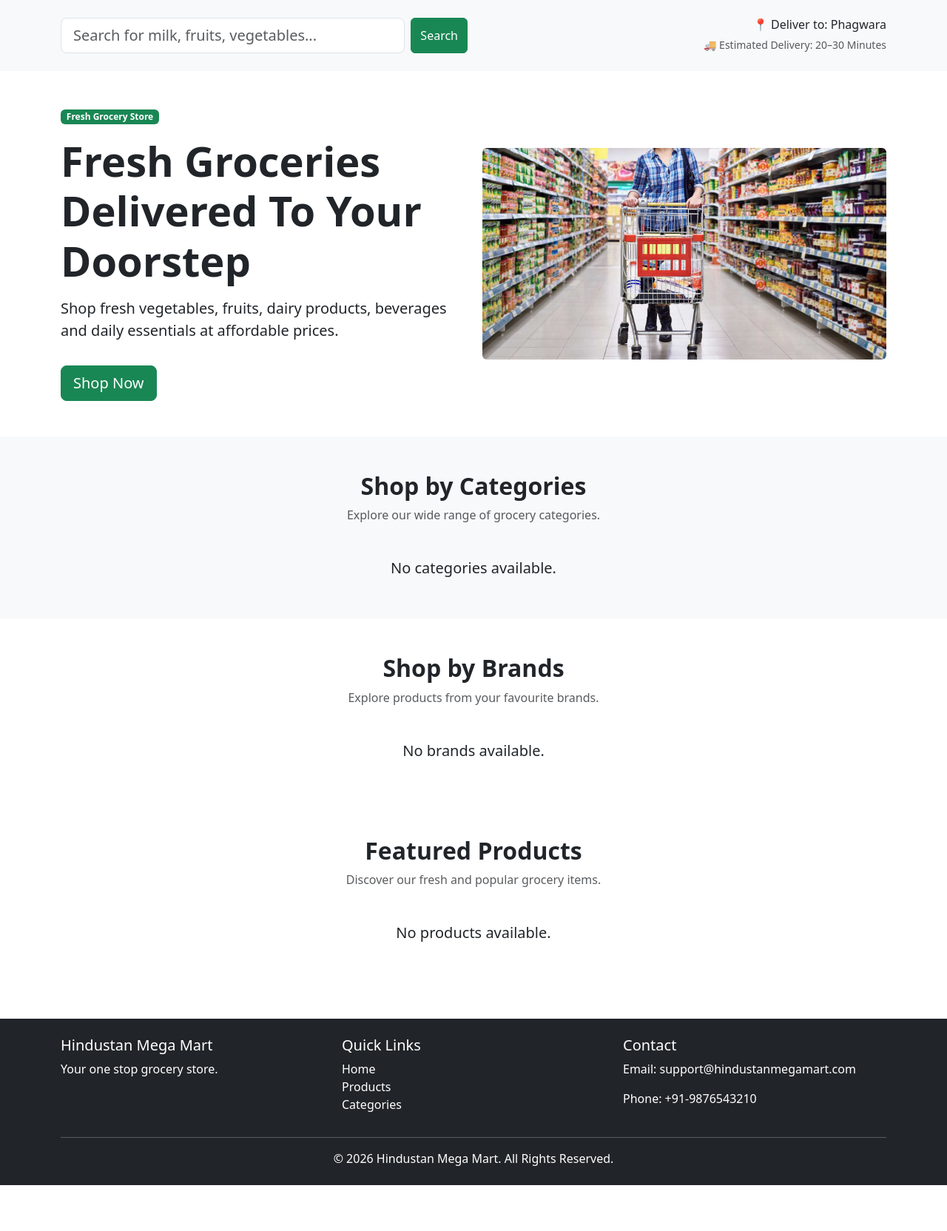
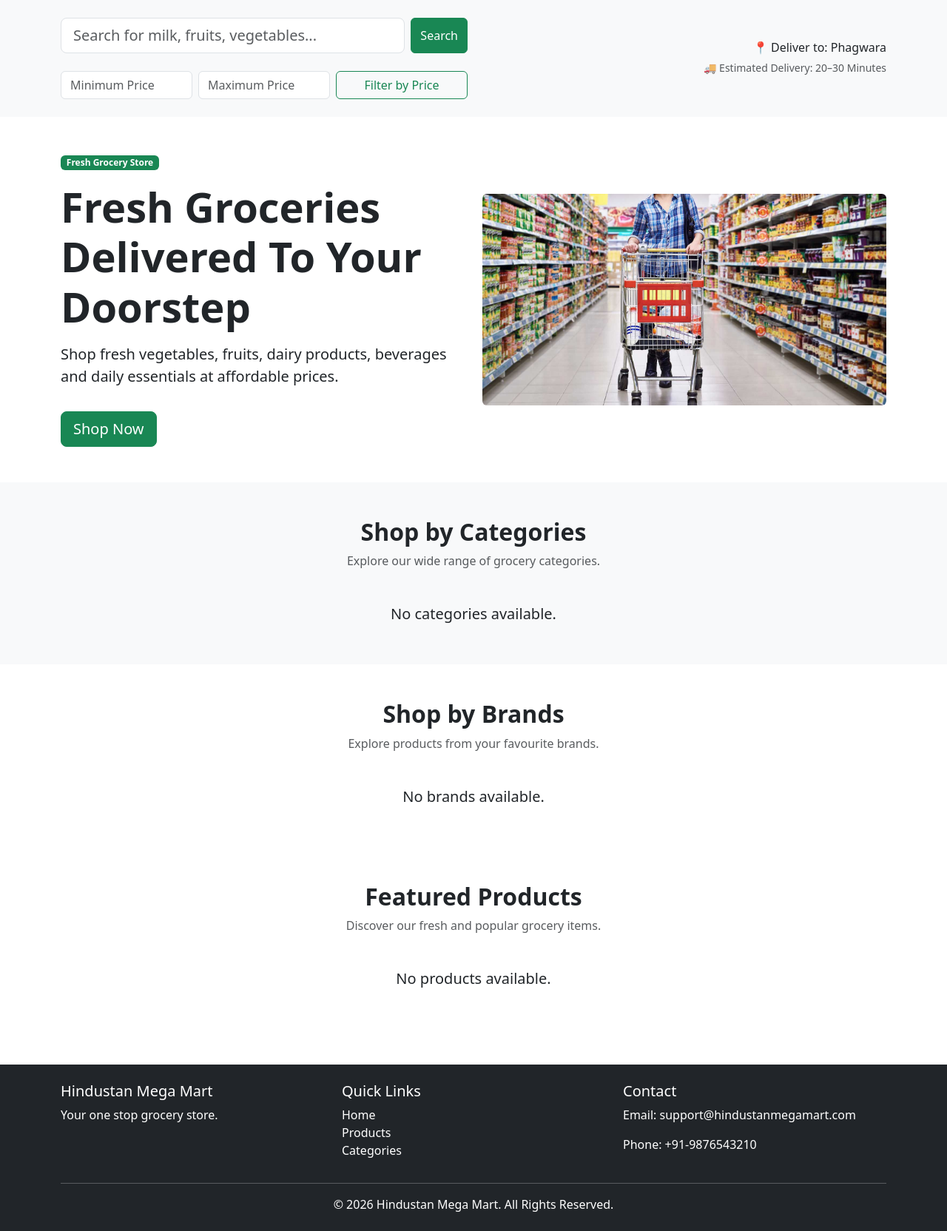
Before and after one commit to ravipushp/Hindustan-Mega-Mart, a Django app: page / in a window 1280 px wide. Shown: the part 56-1720 px from the top of the page at 74% size. Before the commit the page ends 1658 px from the top, so only its background shows below. Run offline with Django 5.2, Linux system fonts and the light colour scheme; data that the repository does not hold is empty.

Commit message:
Add price filtering for products

```diff
--- a/Hindustan-Mega-Mart/backend/products/views.py
+++ b/Hindustan-Mega-Mart/backend/products/views.py
@@ -7,6 +7,9 @@ def home(request):
     search_query = request.GET.get("search", "")
     category_slug = request.GET.get("category", "")
     brand_slug = request.GET.get("brand", "")
+
+    min_price = request.GET.get("min_price", "")
+    max_price = request.GET.get("max_price", "")
 
     categories = Category.objects.filter(is_active=True)
     brands = Brand.objects.filter(is_active=True)
@@ -30,6 +33,18 @@ def home(request):
             brand__slug=brand_slug
         )
 
+    # Minimum Price Filter
+    if min_price:
+        products = products.filter(
+            price__gte=min_price
+        )
+
+    # Maximum Price Filter
+    if max_price:
+        products = products.filter(
+            price__lte=max_price
+        )
+
     context = {
         "products": products,
         "categories": categories,
@@ -37,6 +52,8 @@ def home(request):
         "search_query": search_query,
         "selected_category": category_slug,
         "selected_brand": brand_slug,
+        "min_price": min_price,
+        "max_price": max_price,
     }
 
     return render(request, "products/home.html", context)
--- a/Hindustan-Mega-Mart/backend/templates/products/home.html
+++ b/Hindustan-Mega-Mart/backend/templates/products/home.html
@@ -10,9 +10,10 @@
 
         <div class="row g-3 align-items-center">
 
-            <!-- Search -->
+            <!-- Search and Price Filters -->
             <div class="col-lg-6">
 
+                <!-- Search -->
                 <form method="GET" class="d-flex">
 
                     <input
@@ -22,9 +23,53 @@
                         placeholder="Search for milk, fruits, vegetables..."
                         value="{{ search_query }}">
 
-                    <button class="btn btn-success" type="submit">
+                    <button
+                        class="btn btn-success"
+                        type="submit">
                         Search
                     </button>
+
+                </form>
+
+                <!-- Price Filter -->
+                <form method="GET" class="row g-2 mt-3">
+
+                    <!-- Minimum Price -->
+                    <div class="col-md-4">
+
+                        <input
+                            type="number"
+                            name="min_price"
+                            class="form-control"
+                            placeholder="Minimum Price"
+                            min="0"
+                            value="{{ min_price }}">
+
+                    </div>
+
+                    <!-- Maximum Price -->
+                    <div class="col-md-4">
+
+                        <input
+                            type="number"
+                            name="max_price"
+                            class="form-control"
+                            placeholder="Maximum Price"
+                            min="0"
+                            value="{{ max_price }}">
+
+                    </div>
+
+                    <!-- Price Filter Button -->
+                    <div class="col-md-4">
+
+                        <button
+                            type="submit"
+                            class="btn btn-outline-success w-100">
+                            Filter by Price
+                        </button>
+
+                    </div>
 
                 </form>
 
@@ -72,7 +117,9 @@
                     Shop fresh vegetables, fruits, dairy products, beverages and daily essentials at affordable prices.
                 </p>
 
-                <a href="#" class="btn btn-success btn-lg mt-3">
+                <a
+                    href="#"
+                    class="btn btn-success btn-lg mt-3">
                     Shop Now
                 </a>
 
@@ -122,9 +169,12 @@
 
                     <div class="card-body">
 
-                        <h1>🛒</h1>
+                        <h1>
+                            🛒
+                        </h1>
 
                         <h5>
+
                             <a
                                 href="?category={{ category.slug }}"
                                 class="text-decoration-none text-dark">
@@ -132,6 +182,7 @@
                                 {{ category.name }}
 
                             </a>
+
                         </h5>
 
                     </div>
@@ -159,7 +210,6 @@
 </section>
 
 
-<!-- Shop by Brands -->
 <!-- Shop by Brands -->
 <section class="py-5">
 
@@ -201,7 +251,9 @@
 
                             {% else %}
 
-                            <h1>🏷️</h1>
+                            <h1>
+                                🏷️
+                            </h1>
 
                             {% endif %}
 
@@ -287,7 +339,8 @@
                             Stock: {{ product.stock }}
                         </p>
 
-                        <button class="btn btn-success w-100">
+                        <button
+                            class="btn btn-success w-100">
                             Add to Cart
                         </button>
 
@@ -315,4 +368,5 @@
 
 </section>
 
+
 {% endblock %}
```
